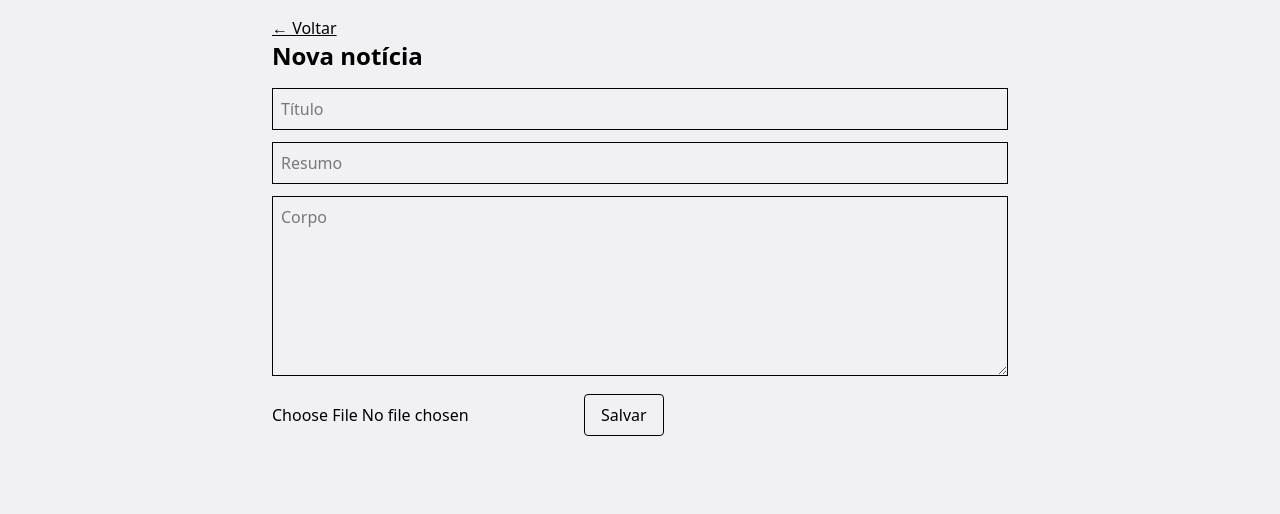
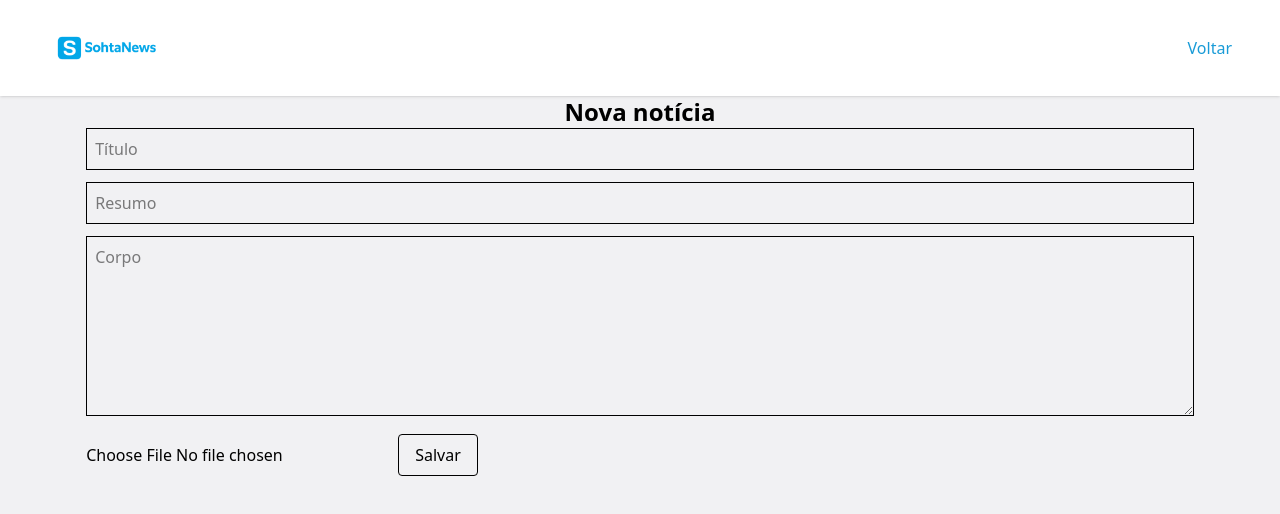
Before and after one commit to AthosAlexandre/news-project, a Next.js app in the folder news-web/: page /news/new in a window 1280 px wide. Shown: the top 514 px of the page. Built offline with nearby package versions, Linux system fonts and the light colour scheme; no server answers.

Commit message:
colocando componentes do header e do footer

```diff
--- a/news-web/src/app/news/new/page.tsx
+++ b/news-web/src/app/news/new/page.tsx
@@ -3,6 +3,7 @@ import { FormEvent, useState } from "react";
 import { api } from "@/lib/api";
 import { useRouter } from "next/navigation";
 import Link from "next/link";
+import Header from "@/components/Header";
 
 export default function NewNewsPage() {
   const router = useRouter();
@@ -24,8 +25,10 @@ export default function NewNewsPage() {
   }
 
   return (
-    <main className="max-w-3xl mx-auto p-4 space-y-4">
-      <Link href="/" className="underline">&larr; Voltar</Link>
+    <main className="page flex flex-col items-center mx-auto p-4">
+
+      <Header actionLabel="Voltar" actionHref="/"/>
+
       <h1 className="text-2xl font-bold">Nova notícia</h1>
 
       <form onSubmit={onSubmit} className="space-y-3">
--- a/news-web/src/app/page.tsx
+++ b/news-web/src/app/page.tsx
@@ -2,9 +2,11 @@ import Link from "next/link";
 import { api } from "@/lib/api";
 import { News } from "@/types/news";
 import { absUrl } from "@/lib/img";
-import Image from "next/image";
+import Header from "@/components/Header";
+import Footer from "@/components/Footer";
 
 async function getNews(): Promise<News[]> {
+
   const res = await api.get<News[]>("/news", { headers: { "Cache-Control": "no-store" } });
   return res.data;
 }
@@ -14,22 +16,8 @@ export default async function HomePage() {
 
   return (
     <main className="page flex flex-col items-center mx-auto p-4">
-      <header className="flex bg-white h-20 w-full max-w-full items-center justify-between p-12">
-        <Image
-          src="/Logo.png"
-          alt="Logo"
-          width={120} // ajuste o tamanho que quiser
-          height={40}
-          priority
-        />
-        <Link
-          href="/news/new"
-          className="text-[#199BD7] no-underline visited:text-[#199BD7] hover:text-[#0F6DA0] hover:underline underline-offset-2 decoration-2 transition-colors focus:outline-none focus-visible:ring-2 focus-visible:ring-[#199BD7]/40 rounded-sm"
-        >
-          Nova notícia
-        </Link>
-      </header>
 
+      <Header actionLabel="Nova notícia" actionHref="/news/new"/>
 
       <section className="w-full mt-8">
         <div className="mx-auto max-w-6xl rounded-2xl border border-gray-200 bg-white shadow-sm">
@@ -89,72 +77,7 @@ export default async function HomePage() {
         </div>
       </section>
 
-      <footer className="mt-12 w-full bg-white border-t border-gray-200">
-        <div className="mx-auto max-w-6xl px-6 py-8 md:flex md:items-center md:justify-between">
-          {/* Logo + Copyright */}
-          <div className="flex flex-col items-center gap-2 md:flex-row md:gap-4">
-            <Image
-              src="/Logo.png"
-              alt="Logo"
-              width={100}
-              height={32}
-            />
-            <p className="text-sm text-gray-600">
-              © {new Date().getFullYear()} Athos Alexandre — Todos os direitos reservados
-            </p>
-          </div>
-
-          {/* Social icons */}
-          <div className="mt-4 flex justify-center gap-6 md:mt-0">
-            <Link
-              href="#"
-              className="text-gray-500 transition hover:text-[#199BD7]"
-              aria-label="Instagram"
-            >
-              <svg
-                xmlns="http://www.w3.org/2000/svg"
-                fill="currentColor"
-                viewBox="0 0 24 24"
-                className="h-6 w-6"
-              >
-                <path d="M12 2.2c3.2 0 3.6 0 4.9.1 1.2.1 1.9.3 2.4.5.6.2 1 .5 1.5 1s.8.9 1 1.5c.2.5.4 1.2.5 2.4.1 1.3.1 1.7.1 4.9s0 3.6-.1 4.9c-.1 1.2-.3 1.9-.5 2.4-.2.6-.5 1-1 1.5s-.9.8-1.5 1c-.5.2-1.2.4-2.4.5-1.3.1-1.7.1-4.9.1s-3.6 0-4.9-.1c-1.2-.1-1.9-.3-2.4-.5-.6-.2-1-.5-1.5-1s-.8-.9-1-1.5c-.2-.5-.4-1.2-.5-2.4C2.2 15.6 2.2 15.2 2.2 12s0-3.6.1-4.9c.1-1.2.3-1.9.5-2.4.2-.6.5-1 1-1.5s.9-.8 1.5-1c.5-.2 1.2-.4 2.4-.5C8.4 2.2 8.8 2.2 12 2.2m0-2.2C8.7 0 8.3 0 7 0 5.7 0 4.7.2 3.9.5c-.9.3-1.6.7-2.3 1.4C.8 2.6.4 3.3.1 4.2.2 5 0 6 .1 7.3 0 8.7 0 9.1 0 12s0 3.3.1 4.7c.1 1.3.3 2.3.6 3.1.3.9.7 1.6 1.4 2.3.7.7 1.4 1.1 2.3 1.4.8.3 1.8.5 3.1.6 1.4.1 1.8.1 4.7.1s3.3 0 4.7-.1c1.3-.1 2.3-.3 3.1-.6.9-.3 1.6-.7 2.3-1.4.7-.7 1.1-1.4 1.4-2.3.3-.8.5-1.8.6-3.1.1-1.4.1-1.8.1-4.7s0-3.3-.1-4.7c-.1-1.3-.3-2.3-.6-3.1-.3-.9-.7-1.6-1.4-2.3-.7-.7-1.4-1.1-2.3-1.4-.8-.3-1.8-.5-3.1-.6C15.3 0 14.9 0 12 0z" />
-                <path d="M12 5.8A6.2 6.2 0 1 0 18.2 12 6.2 6.2 0 0 0 12 5.8m0 10.2A4 4 0 1 1 16 12a4 4 0 0 1-4 4z" />
-                <circle cx="18.4" cy="5.6" r="1.4" />
-              </svg>
-            </Link>
-
-            <Link
-              href="#"
-              className="text-gray-500 transition hover:text-[#199BD7]"
-              aria-label="LinkedIn"
-            >
-              <svg
-                xmlns="http://www.w3.org/2000/svg"
-                fill="currentColor"
-                viewBox="0 0 24 24"
-                className="h-6 w-6"
-              >
-                <path d="M19 0h-14c-2.76 0-5 2.24-5 5v14c0 2.76 2.24 5 5 5h14c2.76 0 5-2.24 5-5v-14c0-2.76-2.24-5-5-5zm-11 19h-3v-10h3v10zm-1.5-11.27c-.97 0-1.75-.79-1.75-1.76s.78-1.76 1.75-1.76 1.75.79 1.75 1.76-.78 1.76-1.75 1.76zm13.5 11.27h-3v-5.6c0-1.34-.02-3.07-1.87-3.07-1.87 0-2.16 1.46-2.16 2.97v5.7h-3v-10h2.88v1.36h.04c.4-.75 1.38-1.54 2.84-1.54 3.04 0 3.61 2 3.61 4.65v5.53z" />
-              </svg>
-            </Link>
-
-            <Link
-              href="#"
-              className="text-gray-500 transition hover:text-[#199BD7]"
-              aria-label="Facebook"
-            >
-              <svg
-                xmlns="http://www.w3.org/2000/svg"
-                fill="currentColor"
-                viewBox="0 0 24 24"
-                className="h-6 w-6"
-              >
-                <path d="M22.676 0H1.326C.594 0 0 .593 0 1.326v21.348C0 23.406.594 24 1.326 24h11.495v-9.294H9.692V11.41h3.129V8.691c0-3.1 1.893-4.788 4.659-4.788 1.325 0 2.463.099 2.794.143v3.24l-1.918.001c-1.504 0-1.796.715-1.796 1.763v2.31h3.587l-.467 3.296h-3.12V24h6.116C23.406 24 24 23.406 24 22.674V1.326C24 .593 23.406 0 22.676 0" />
-              </svg>
-            </Link>
-          </div>
-        </div>
-      </footer>
+      <Footer/>
 
     </main>
   );
--- /dev/null
+++ b/news-web/src/components/Footer/index.tsx
@@ -0,0 +1,75 @@
+import React from 'react'
+
+import Link from "next/link";
+import Image from "next/image";
+
+export default function Footer() {
+	 return (
+    <footer className="mt-12 w-full bg-white border-t border-gray-200">
+      <div className="mx-auto max-w-6xl px-6 py-8 md:flex md:items-center md:justify-between">
+        {/* Logo + Copyright */}
+        <div className="flex flex-col items-center gap-2 md:flex-row md:gap-4">
+          <Image
+            src="/Logo.png"
+            alt="Logo"
+            width={100}
+            height={32}
+          />
+          <p className="text-sm text-gray-600">
+            © {new Date().getFullYear()} Athos Alexandre — Todos os direitos reservados
+          </p>
+        </div>
+
+        {/* Social icons */}
+        <div className="mt-4 flex justify-center gap-6 md:mt-0">
+          <Link
+            href="#"
+            className="text-gray-500 transition hover:text-[#199BD7]"
+            aria-label="Instagram"
+          >
+            <svg
+              xmlns="http://www.w3.org/2000/svg"
+              fill="currentColor"
+              viewBox="0 0 24 24"
+              className="h-6 w-6"
+            >
+              <path d="M12 2.2c3.2 0 3.6 0 4.9.1 1.2.1 1.9.3 2.4.5.6.2 1 .5 1.5 1s.8.9 1 1.5c.2.5.4 1.2.5 2.4.1 1.3.1 1.7.1 4.9s0 3.6-.1 4.9c-.1 1.2-.3 1.9-.5 2.4-.2.6-.5 1-1 1.5s-.9.8-1.5 1c-.5.2-1.2.4-2.4.5-1.3.1-1.7.1-4.9.1s-3.6 0-4.9-.1c-1.2-.1-1.9-.3-2.4-.5-.6-.2-1-.5-1.5-1s-.8-.9-1-1.5c-.2-.5-.4-1.2-.5-2.4C2.2 15.6 2.2 15.2 2.2 12s0-3.6.1-4.9c.1-1.2.3-1.9.5-2.4.2-.6.5-1 1-1.5s.9-.8 1.5-1c.5-.2 1.2-.4 2.4-.5C8.4 2.2 8.8 2.2 12 2.2m0-2.2C8.7 0 8.3 0 7 0 5.7 0 4.7.2 3.9.5c-.9.3-1.6.7-2.3 1.4C.8 2.6.4 3.3.1 4.2.2 5 0 6 .1 7.3 0 8.7 0 9.1 0 12s0 3.3.1 4.7c.1 1.3.3 2.3.6 3.1.3.9.7 1.6 1.4 2.3.7.7 1.4 1.1 2.3 1.4.8.3 1.8.5 3.1.6 1.4.1 1.8.1 4.7.1s3.3 0 4.7-.1c1.3-.1 2.3-.3 3.1-.6.9-.3 1.6-.7 2.3-1.4.7-.7 1.1-1.4 1.4-2.3.3-.8.5-1.8.6-3.1.1-1.4.1-1.8.1-4.7s0-3.3-.1-4.7c-.1-1.3-.3-2.3-.6-3.1-.3-.9-.7-1.6-1.4-2.3-.7-.7-1.4-1.1-2.3-1.4-.8-.3-1.8-.5-3.1-.6C15.3 0 14.9 0 12 0z" />
+              <path d="M12 5.8A6.2 6.2 0 1 0 18.2 12 6.2 6.2 0 0 0 12 5.8m0 10.2A4 4 0 1 1 16 12a4 4 0 0 1-4 4z" />
+              <circle cx="18.4" cy="5.6" r="1.4" />
+            </svg>
+          </Link>
+
+          <Link
+            href="#"
+            className="text-gray-500 transition hover:text-[#199BD7]"
+            aria-label="LinkedIn"
+          >
+            <svg
+              xmlns="http://www.w3.org/2000/svg"
+              fill="currentColor"
+              viewBox="0 0 24 24"
+              className="h-6 w-6"
+            >
+              <path d="M19 0h-14c-2.76 0-5 2.24-5 5v14c0 2.76 2.24 5 5 5h14c2.76 0 5-2.24 5-5v-14c0-2.76-2.24-5-5-5zm-11 19h-3v-10h3v10zm-1.5-11.27c-.97 0-1.75-.79-1.75-1.76s.78-1.76 1.75-1.76 1.75.79 1.75 1.76-.78 1.76-1.75 1.76zm13.5 11.27h-3v-5.6c0-1.34-.02-3.07-1.87-3.07-1.87 0-2.16 1.46-2.16 2.97v5.7h-3v-10h2.88v1.36h.04c.4-.75 1.38-1.54 2.84-1.54 3.04 0 3.61 2 3.61 4.65v5.53z" />
+            </svg>
+          </Link>
+
+          <Link
+            href="#"
+            className="text-gray-500 transition hover:text-[#199BD7]"
+            aria-label="Facebook"
+          >
+            <svg
+              xmlns="http://www.w3.org/2000/svg"
+              fill="currentColor"
+              viewBox="0 0 24 24"
+              className="h-6 w-6"
+            >
+              <path d="M22.676 0H1.326C.594 0 0 .593 0 1.326v21.348C0 23.406.594 24 1.326 24h11.495v-9.294H9.692V11.41h3.129V8.691c0-3.1 1.893-4.788 4.659-4.788 1.325 0 2.463.099 2.794.143v3.24l-1.918.001c-1.504 0-1.796.715-1.796 1.763v2.31h3.587l-.467 3.296h-3.12V24h6.116C23.406 24 24 23.406 24 22.674V1.326C24 .593 23.406 0 22.676 0" />
+            </svg>
+          </Link>
+        </div>
+      </div>
+    </footer>
+  );
+}
--- /dev/null
+++ b/news-web/src/components/Header/index.tsx
@@ -0,0 +1,34 @@
+import React from 'react'
+import Link from "next/link";
+import Image from "next/image";
+
+type HeaderProps = {
+  actionLabel: string;
+  actionHref: string;
+};
+
+export default function Header({ actionLabel, actionHref }: HeaderProps) {
+	 return (
+    <header className="flex bg-white h-20 w-full max-w-full items-center justify-between p-12 shadow-sm">
+      <Link href="/" className="flex items-center gap-2">
+        <Image
+          src="/Logo.png"
+          alt="Logo"
+          width={120}
+          height={40}
+          priority
+        />
+      </Link>
+
+      <Link
+        href={actionHref}
+        className="text-[#199BD7] no-underline visited:text-[#199BD7]
+                   hover:text-[#0F6DA0] hover:underline underline-offset-2 decoration-2
+                   transition-colors focus:outline-none focus-visible:ring-2
+                   focus-visible:ring-[#199BD7]/40 rounded-sm"
+      >
+        {actionLabel}
+      </Link>
+    </header>
+  );
+}
```
